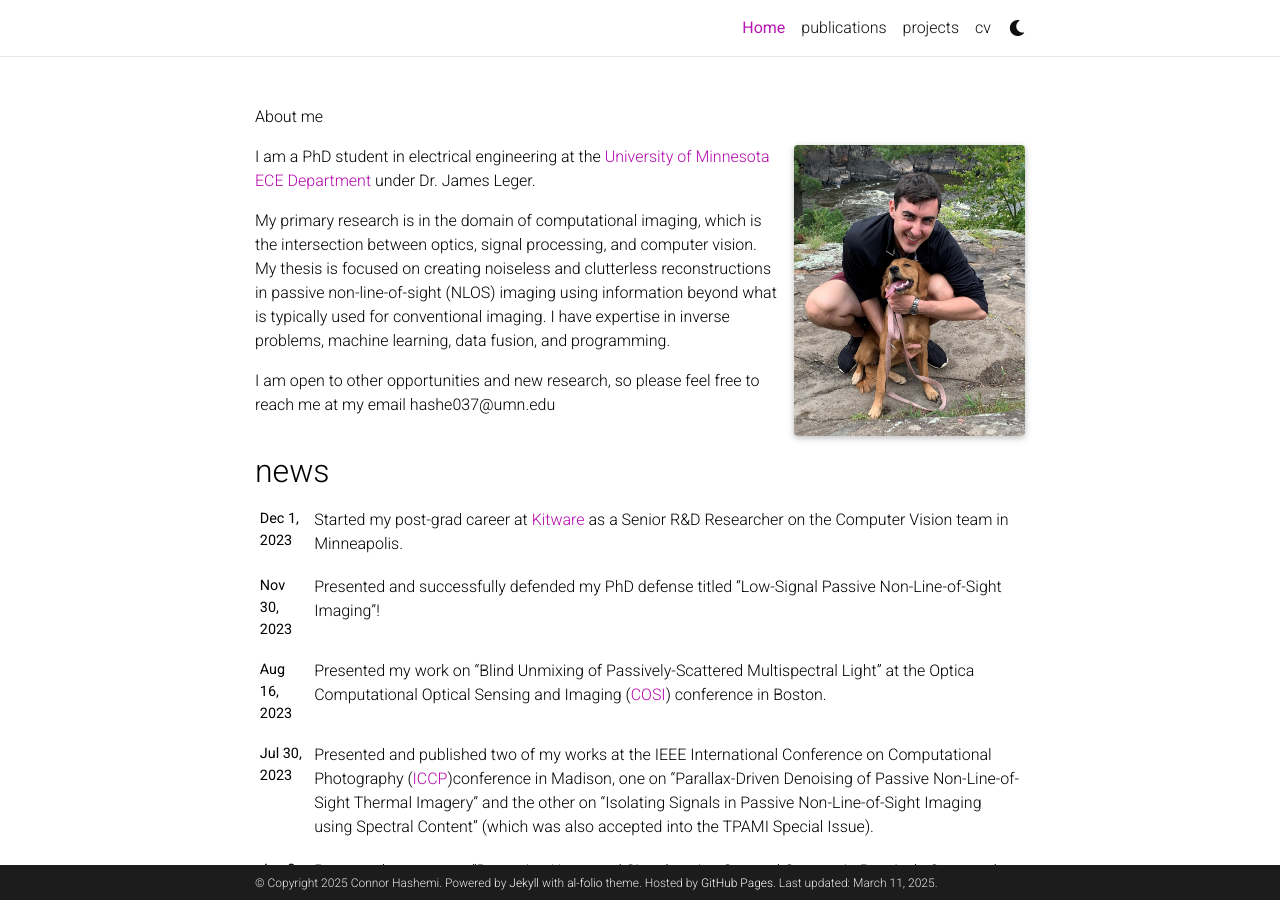
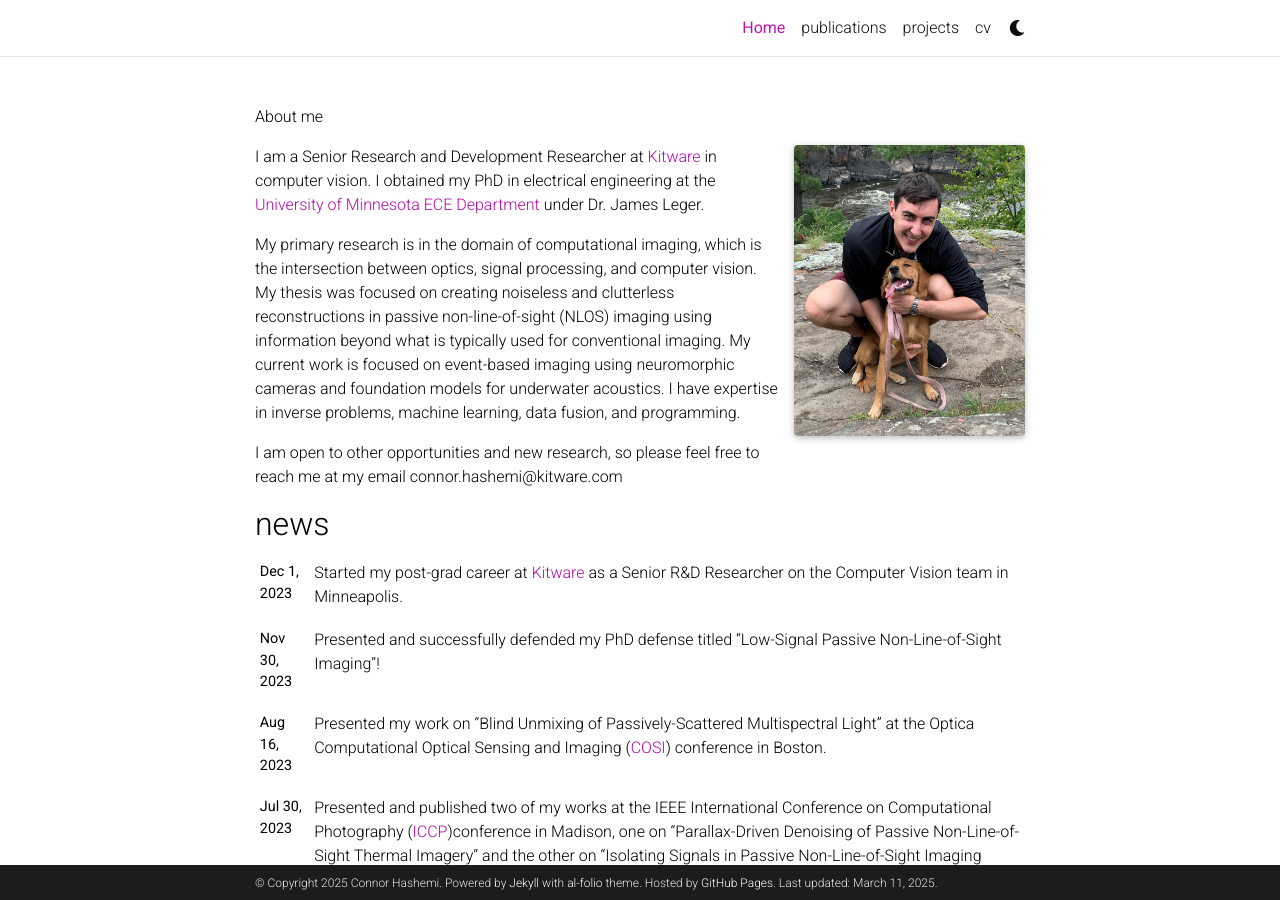
Before and after one commit to Hashe037/Hashe037.github.io, a Jekyll site: the page built from _pages/about.md, in a window 1280 px wide and 900 px high. Built offline with Jekyll 4.4.1, drawn with Linux system fonts in a browser that asks for light colours; full-size pictures stand in for the smaller copies a plugin makes; comment, search, counter and statistics services are not loaded; a style sheet for code colours, icons or effects is not loaded.

Commit message:
Update about.md
Updated with Kitware

```diff
--- a/_pages/about.md
+++ b/_pages/about.md
@@ -15,8 +15,8 @@ selected_papers: true # includes a list of papers marked as "selected={true}"
 social: true  # includes social icons at the bottom of the page
 ---
 
-I am a PhD student in electrical engineering at the <a href='https://cse.umn.edu/ece'>University of Minnesota ECE Department</a> under Dr. James Leger.
+I am a Senior Research and Development Researcher at <a href='https://www.kitware.com/'>Kitware</a> in computer vision. I obtained my PhD in electrical engineering at the <a href='https://cse.umn.edu/ece'>University of Minnesota ECE Department</a> under Dr. James Leger.
 
-My primary research is in the domain of computational imaging, which is the intersection between optics, signal processing, and computer vision. My thesis is focused on creating noiseless and clutterless reconstructions in passive non-line-of-sight (NLOS) imaging using information beyond what is typically used for conventional imaging. I have expertise in inverse problems, machine learning, data fusion, and programming.
+My primary research is in the domain of computational imaging, which is the intersection between optics, signal processing, and computer vision. My thesis was focused on creating noiseless and clutterless reconstructions in passive non-line-of-sight (NLOS) imaging using information beyond what is typically used for conventional imaging. My current work is focused on event-based imaging using neuromorphic cameras and foundation models for underwater acoustics. I have expertise in inverse problems, machine learning, data fusion, and programming.
 
-I am open to other opportunities and new research, so please feel free to reach me at my email hashe037@umn.edu
+I am open to other opportunities and new research, so please feel free to reach me at my email connor.hashemi@kitware.com
```
